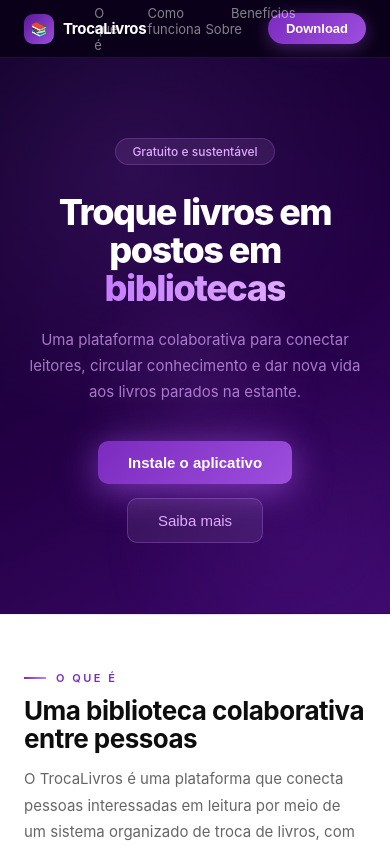
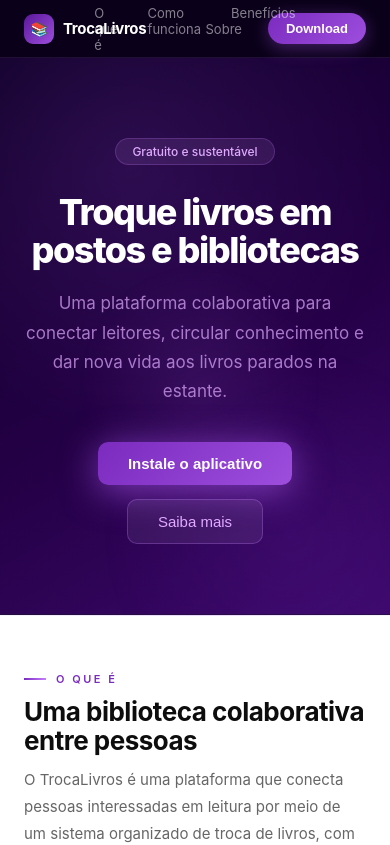
Before and after one commit to KauaMHAS/Site-TCC, an Angular app: page / in a window 390 px wide. Shown: the top 845 px of the page. Built offline with nearby package versions, Linux system fonts and the light colour scheme.

Commit message:
Criacao do Banner

```diff
--- /dev/null
+++ b/src/app/banner/banner.css
@@ -0,0 +1,98 @@
+.hero {
+  background: linear-gradient(150deg, #100028 0%, #240046 55%, #3C096C 100%);
+  border-bottom: 1px solid rgba(199, 125, 255, 0.1);
+  padding: clamp(80px, 9vw, 120px) var(--px) clamp(70px, 8vw, 100px);
+  text-align: center;
+  position: relative;
+  overflow: hidden;
+}
+
+.hero-content {
+  position: relative;
+  z-index: 1;
+}
+
+.hero-blob {
+  position: absolute;
+  border-radius: 50%;
+  pointer-events: none;
+}
+
+.hero-blob-1 {
+  width: 540px;
+  height: 540px;
+  background: radial-gradient(circle, rgba(157, 78, 221, 0.16), transparent 70%);
+  top: -160px;
+  left: -140px;
+  animation: blobFloat 7s ease-in-out infinite;
+}
+
+.hero-blob-2 {
+  width: 380px;
+  height: 380px;
+  background: radial-gradient(circle, rgba(123, 44, 191, 0.13), transparent 70%);
+  bottom: -110px;
+  right: -90px;
+  animation: blobFloat 9s ease-in-out infinite;
+  animation-delay: -3s;
+}
+
+.hero-blob-3 {
+  width: 240px;
+  height: 240px;
+  background: radial-gradient(circle, rgba(199, 125, 255, 0.1), transparent 70%);
+  top: 40%;
+  right: 18%;
+  animation: blobFloat 6s ease-in-out infinite;
+  animation-delay: -1.5s;
+}
+
+.hero-badge {
+  display: inline-flex;
+  align-items: center;
+  gap: 6px;
+  background: rgba(224, 170, 255, 0.1);
+  color: var(--brand-glow);
+  font-size: 12px;
+  font-weight: 500;
+  padding: 5px 16px;
+  border-radius: 20px;
+  margin-bottom: 28px;
+  border: 1px solid rgba(199, 125, 255, 0.22);
+  animation: fadeUp 0.7s ease both;
+  animation-delay: 0.1s;
+  opacity: 0;
+}
+
+.hero h1 {
+  font-size: clamp(36px, 5vw, 58px);
+  font-weight: 800;
+  line-height: 1.06;
+  margin-bottom: 20px;
+  color: #fff;
+  letter-spacing: -1.5px;
+  max-width: 720px;
+  margin-left: auto;
+  margin-right: auto;
+  animation: fadeUp 0.7s ease both;
+  animation-delay: 0.25s;
+  opacity: 0;
+}
+
+.hero-accent {
+  background: linear-gradient(90deg, var(--brand-pale), var(--brand-glow));
+  -webkit-background-clip: text;
+  -webkit-text-fill-color: transparent;
+  background-clip: text;
+}
+
+.hero p {
+  font-size: 17px;
+  color: rgba(224, 170, 255, 0.7);
+  line-height: 1.72;
+  max-width: 540px;
+  margin: 0 auto 36px;
+  animation: fadeUp 0.7s ease both;
+  animation-delay: 0.4s;
+  opacity: 0;
+}
--- /dev/null
+++ b/src/app/banner/banner.html
@@ -0,0 +1,17 @@
+<section class="hero">
+
+  <div class="hero-blob hero-blob-1"></div>
+  <div class="hero-blob hero-blob-2"></div>
+  <div class="hero-blob hero-blob-3"></div>
+
+  <div class="hero-content">
+    <div class="hero-badge">{{ badge }}</div>
+
+    <h1>{{ title }}</h1>
+
+    <p>{{ description }}</p>
+
+    <ng-content></ng-content>
+  </div>
+
+</section>
--- /dev/null
+++ b/src/app/banner/banner.ts
@@ -0,0 +1,16 @@
+import { Component, Input } from '@angular/core';
+
+@Component({
+  selector: 'app-banner',
+  standalone: true,
+  imports: [],
+  templateUrl: './banner.html',
+  styleUrl: './banner.css',
+})
+export class Banner {
+
+  @Input() badge = '';
+  @Input() title = '';
+  @Input() description = '';
+
+}
--- a/src/app/header/header.html
+++ b/src/app/header/header.html
@@ -5,9 +5,17 @@
   </div>
 
   <div class="nav-links">
-    <a class="nav-link" routerLink="/" fragment="oque">O que é</a>
-    <a class="nav-link" routerLink="/" fragment="como">Como funciona</a>
-    <a class="nav-link" routerLink="/" fragment="beneficios">Benefícios</a>
+    <a class="nav-link" data-target="oque" routerLink="/" fragment="oque">
+      O que é
+    </a>
+
+    <a class="nav-link" data-target="como" routerLink="/" fragment="como">
+      Como funciona
+    </a>
+
+    <a class="nav-link" data-target="beneficios" routerLink="/" fragment="beneficios">
+      Benefícios
+    </a>
   </div>
 
   <div class="nav-right">
--- a/src/app/header/header.ts
+++ b/src/app/header/header.ts
@@ -1,5 +1,5 @@
-import { Component, HostListener } from '@angular/core';
-import { RouterLink, RouterLinkActive } from '@angular/router';
+import { AfterViewInit, Component, HostListener } from '@angular/core';
+import { Router, RouterLink, RouterLinkActive } from '@angular/router';
 
 @Component({
   selector: 'app-header',
@@ -8,11 +8,47 @@ import { RouterLink, RouterLinkActive } from '@angular/router';
   templateUrl: './header.html',
   styleUrl: './header.css'
 })
-export class Header {
+export class Header implements AfterViewInit {
+
   scrolled = false;
+
+  constructor(private router: Router) {}
 
   @HostListener('window:scroll')
   onWindowScroll() {
     this.scrolled = window.scrollY > 10;
   }
+
+  ngAfterViewInit(): void {
+    const sections = ['oque', 'como', 'beneficios'];
+
+    window.addEventListener('scroll', () => {
+
+      // Se estiver no Sobre, remove os ativos da Home
+      if (this.router.url.startsWith('/sobre')) {
+        document.querySelectorAll('.nav-link').forEach(link => {
+          link.classList.remove('active');
+        });
+        return;
+      }
+
+      let current = '';
+
+      sections.forEach(id => {
+        const el = document.getElementById(id);
+
+        if (el && window.scrollY >= el.offsetTop - 80) {
+          current = id;
+        }
+      });
+
+      document.querySelectorAll('.nav-link[data-target]').forEach(link => {
+        link.classList.remove('active');
+
+        if (link.getAttribute('data-target') === current) {
+          link.classList.add('active');
+        }
+      });
+    });
+  }
 }
--- a/src/app/home/home.html
+++ b/src/app/home/home.html
@@ -1,18 +1,16 @@
 <!-- ── home.html ── -->
-  <section class="hero">
-    <div class="hero-blob hero-blob-1"></div>
-    <div class="hero-blob hero-blob-2"></div>
-    <div class="hero-blob hero-blob-3"></div>
-    <div class="hero-content">
-      <div class="hero-badge">Gratuito e sustentável</div>
-      <h1>Troque livros em postos em <span class="hero-accent">bibliotecas</span></h1>
-      <p>Uma plataforma colaborativa para conectar leitores, circular conhecimento e dar nova vida aos livros parados na estante.</p>
+<app-banner
+  badge="Gratuito e sustentável"
+  title="Troque livros em postos e bibliotecas"
+  description="Uma plataforma colaborativa para conectar leitores, circular conhecimento e dar nova vida aos livros parados na estante."
+>
+
   <div class="hero-btns">
     <button class="btn-primary">Instale o aplicativo</button>
     <button class="btn-secondary">Saiba mais</button>
   </div>
-    </div>
-  </section>
+
+</app-banner>
 
 <div class="divider"></div>
 
--- a/src/app/home/home.ts
+++ b/src/app/home/home.ts
@@ -1,63 +1,13 @@
-import { Component, AfterViewInit } from '@angular/core';
-import { RouterLink } from '@angular/router';
+import { Component } from '@angular/core';
+import { Banner } from '../banner/banner';
 
 @Component({
   selector: 'app-home',
   standalone: true,
-  imports: [RouterLink],
+  imports: [Banner],
   templateUrl: './home.html',
   styleUrl: './home.css'
 })
-export class Home implements AfterViewInit {
+export class Home {
 
-  title = 'Livro';
-
-  ngAfterViewInit(): void {
-
-    const isSobrePage = window.location.pathname.includes('sobre.html');
-
-    if (!isSobrePage) {
-      const sections = ['oque', 'como', 'beneficios'];
-
-      window.addEventListener('scroll', () => {
-        let current = '';
-
-        sections.forEach(id => {
-          const el = document.getElementById(id);
-
-          if (el && window.scrollY >= el.offsetTop - 80) {
-            current = id;
-          }
-        });
-
-        document.querySelectorAll('.nav-link[data-target]').forEach(link => {
-          link.classList.remove('active');
-
-          if (link.getAttribute('data-target') === current) {
-            link.classList.add('active');
-          }
-        });
-      });
-    }
-
-    document.querySelectorAll('a.nav-link[href^="#"]').forEach(link => {
-      link.addEventListener('click', (e) => {
-        e.preventDefault();
-
-        const currentLink = e.currentTarget as HTMLAnchorElement;
-        const href = currentLink.getAttribute('href');
-
-        if (href) {
-          const target = document.querySelector(href);
-
-          if (target) {
-            target.scrollIntoView({
-              behavior: 'smooth'
-            });
-          }
-        }
-      });
-    });
-
-  }
 }
--- a/src/app/sobre/sobre.html
+++ b/src/app/sobre/sobre.html
@@ -1,14 +1,10 @@
 <!-- ── sobre.html ── -->
-  <section class="hero">
-    <div class="hero-blob hero-blob-1"></div>
-    <div class="hero-blob hero-blob-2"></div>
-    <div class="hero-blob hero-blob-3"></div>
-    <div class="hero-content">
-      <div class="hero-badge">Projeto TCC</div>
-      <h1>Sobre o TrocaLivros</h1>
-      <p>Conheça a história, os valores e as pessoas por trás da plataforma que conecta leitores e faz o conhecimento circular.</p>
-    </div>
-  </section>
+<app-banner
+  badge="Projeto TCC"
+  title="Sobre o TrocaLivros"
+  description="Conheça a história, os valores e as pessoas por trás da plataforma que conecta leitores e faz o conhecimento circular."
+>
+</app-banner>
 
 <div class="divider"></div>
 
--- a/src/app/sobre/sobre.ts
+++ b/src/app/sobre/sobre.ts
@@ -1,9 +1,10 @@
 import { Component } from '@angular/core';
+import { Banner } from '../banner/banner';
 
 @Component({
   selector: 'app-sobre',
   standalone: true,
-  imports: [],
+  imports: [Banner],
   templateUrl: './sobre.html',
   styleUrl: './sobre.css',
 })
--- a/src/styles.css
+++ b/src/styles.css
@@ -23,105 +23,6 @@ body {
 /* ── Navbar ── */
 
 /* ── Hero ── */
-.hero {
-  background: linear-gradient(150deg, #100028 0%, #240046 55%, #3C096C 100%);
-  border-bottom: 1px solid rgba(199, 125, 255, 0.1);
-  padding: clamp(80px, 9vw, 120px) var(--px) clamp(70px, 8vw, 100px);
-  text-align: center;
-  position: relative;
-  overflow: hidden;
-}
-
-.hero-content {
-  position: relative;
-  z-index: 1;
-}
-
-.hero-blob {
-  position: absolute;
-  border-radius: 50%;
-  pointer-events: none;
-}
-
-.hero-blob-1 {
-  width: 540px;
-  height: 540px;
-  background: radial-gradient(circle, rgba(157, 78, 221, 0.16), transparent 70%);
-  top: -160px;
-  left: -140px;
-  animation: blobFloat 7s ease-in-out infinite;
-}
-
-.hero-blob-2 {
-  width: 380px;
-  height: 380px;
-  background: radial-gradient(circle, rgba(123, 44, 191, 0.13), transparent 70%);
-  bottom: -110px;
-  right: -90px;
-  animation: blobFloat 9s ease-in-out infinite;
-  animation-delay: -3s;
-}
-
-.hero-blob-3 {
-  width: 240px;
-  height: 240px;
-  background: radial-gradient(circle, rgba(199, 125, 255, 0.1), transparent 70%);
-  top: 40%;
-  right: 18%;
-  animation: blobFloat 6s ease-in-out infinite;
-  animation-delay: -1.5s;
-}
-
-.hero-badge {
-  display: inline-flex;
-  align-items: center;
-  gap: 6px;
-  background: rgba(224, 170, 255, 0.1);
-  color: var(--brand-glow);
-  font-size: 12px;
-  font-weight: 500;
-  padding: 5px 16px;
-  border-radius: 20px;
-  margin-bottom: 28px;
-  border: 1px solid rgba(199, 125, 255, 0.22);
-  animation: fadeUp 0.7s ease both;
-  animation-delay: 0.1s;
-  opacity: 0;
-}
-
-.hero h1 {
-  font-size: clamp(36px, 5vw, 58px);
-  font-weight: 800;
-  line-height: 1.06;
-  margin-bottom: 20px;
-  color: #fff;
-  letter-spacing: -1.5px;
-  max-width: 720px;
-  margin-left: auto;
-  margin-right: auto;
-  animation: fadeUp 0.7s ease both;
-  animation-delay: 0.25s;
-  opacity: 0;
-}
-
-.hero-accent {
-  background: linear-gradient(90deg, var(--brand-pale), var(--brand-glow));
-  -webkit-background-clip: text;
-  -webkit-text-fill-color: transparent;
-  background-clip: text;
-}
-
-.hero p {
-  font-size: 17px;
-  color: rgba(224, 170, 255, 0.7);
-  line-height: 1.72;
-  max-width: 540px;
-  margin: 0 auto 36px;
-  animation: fadeUp 0.7s ease both;
-  animation-delay: 0.4s;
-  opacity: 0;
-}
-
 .hero-btns {
   display: flex;
   gap: 14px;
```
Also changed, not shown: 2 other files (tests, documents, lock files or other folders). Lines whose indentation alone changed are shown as unchanged.
